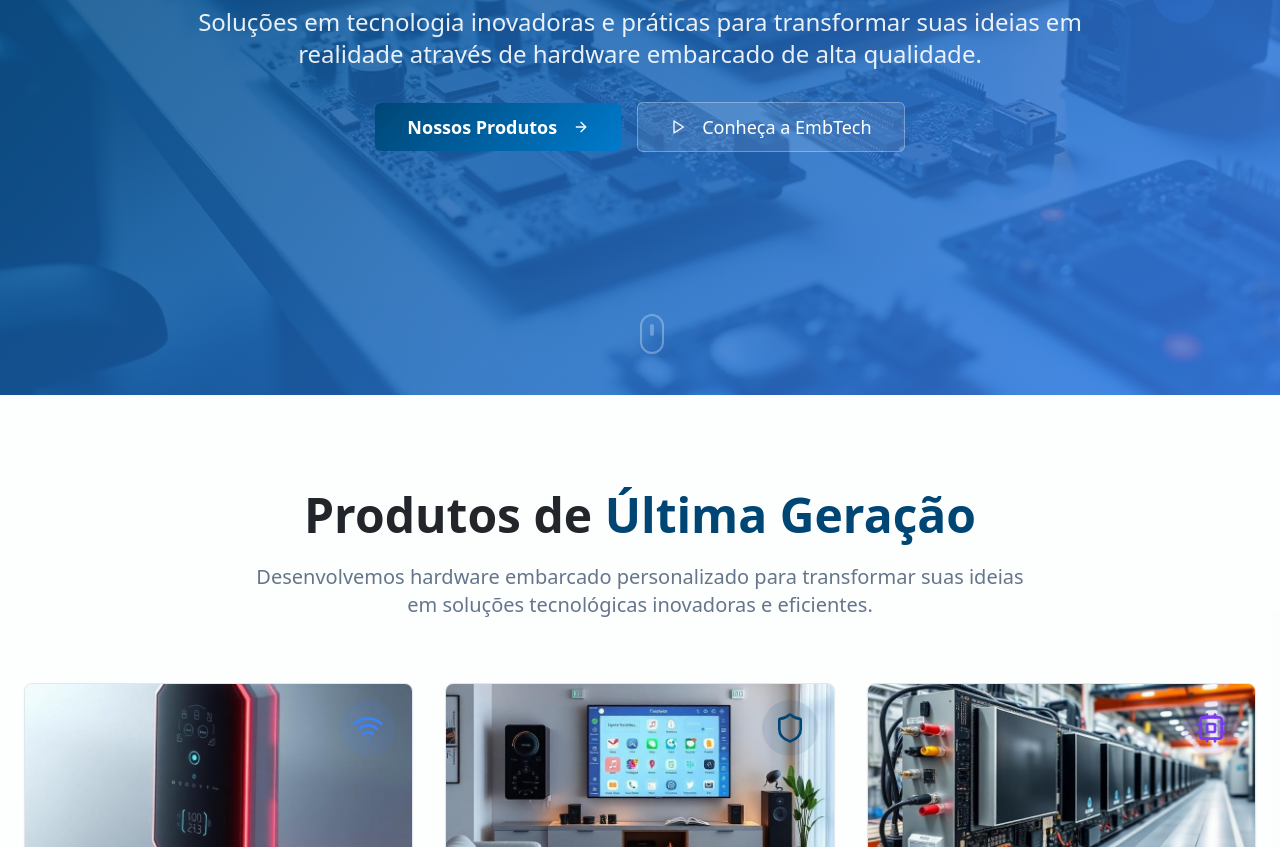
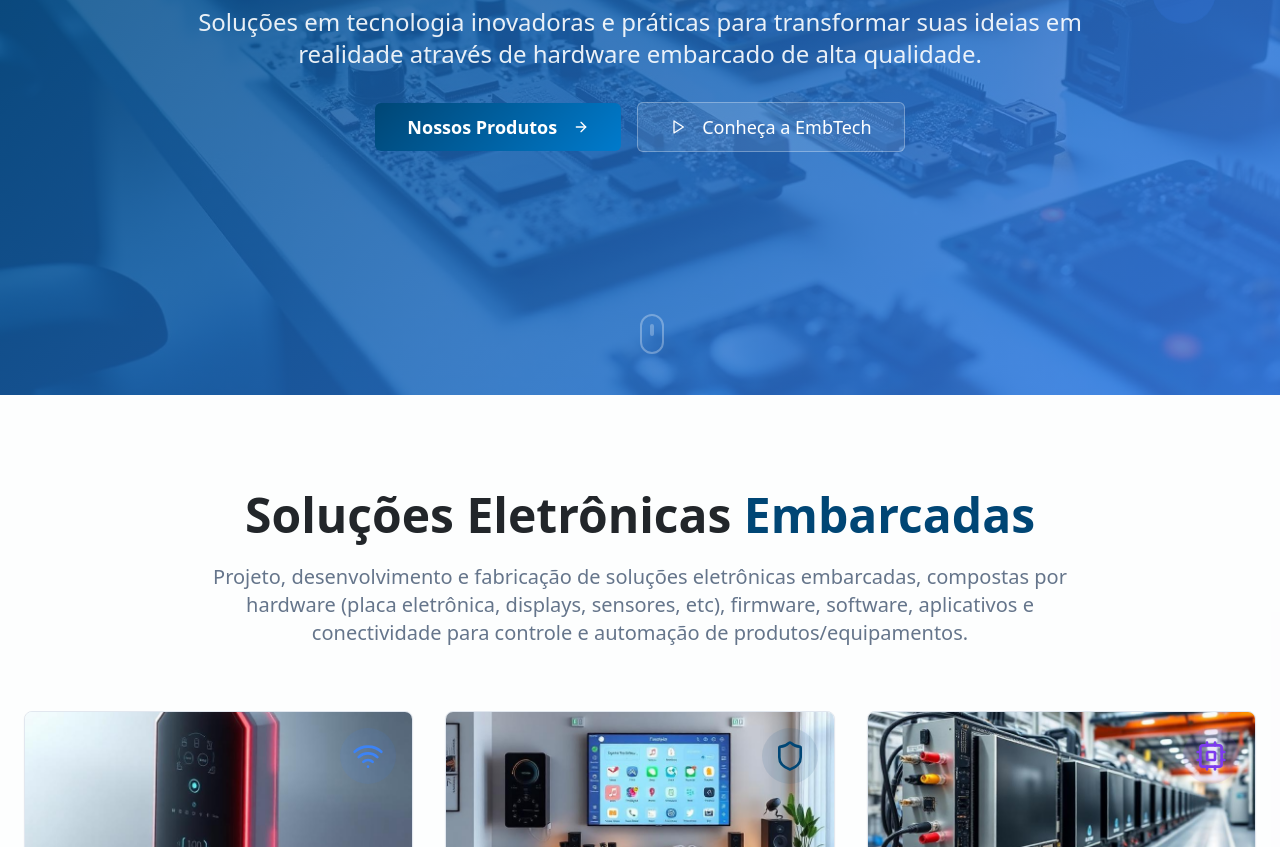
Before and after one commit to eduardomarques89/embed-forge-studio, a React (Vite) app: page / in a window 1280 px wide. Shown: the part 405-1252 px from the top of the page. Built offline with nearby package versions, Linux system fonts and the light colour scheme.

Commit message:
Atualiza descrição dos produtos
Atualiza a descrição da seção de produtos com os detalhes fornecidos sobre as soluções eletrônicas embarcadas.

```diff
--- a/src/components/ProductsSection.tsx
+++ b/src/components/ProductsSection.tsx
@@ -59,12 +59,13 @@ const ProductsSection = () => {
         {/* Header */}
         <div className="text-center mb-16">
           <h2 className="text-4xl md:text-5xl font-bold mb-6">
-            Produtos de
-            <span className="text-primary"> Última Geração</span>
+            Soluções Eletrônicas
+            <span className="text-primary"> Embarcadas</span>
           </h2>
-          <p className="text-xl text-muted-foreground max-w-3xl mx-auto">
-            Desenvolvemos hardware embarcado personalizado para transformar suas ideias
-            em soluções tecnológicas inovadoras e eficientes.
+          <p className="text-xl text-muted-foreground max-w-4xl mx-auto">
+            Projeto, desenvolvimento e fabricação de soluções eletrônicas embarcadas,
+            compostas por hardware (placa eletrônica, displays, sensores, etc), firmware,
+            software, aplicativos e conectividade para controle e automação de produtos/equipamentos.
           </p>
         </div>
 
```
